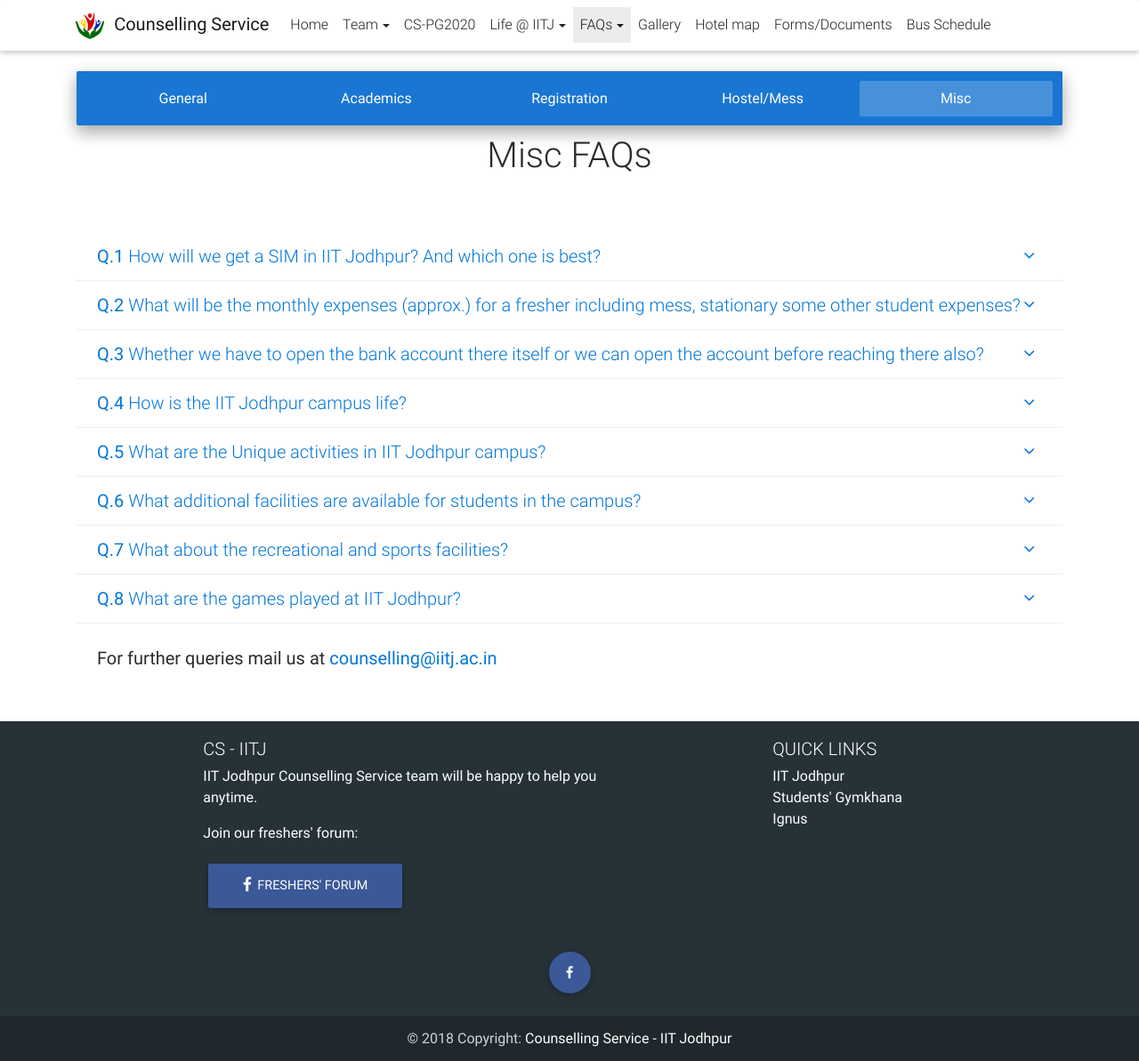
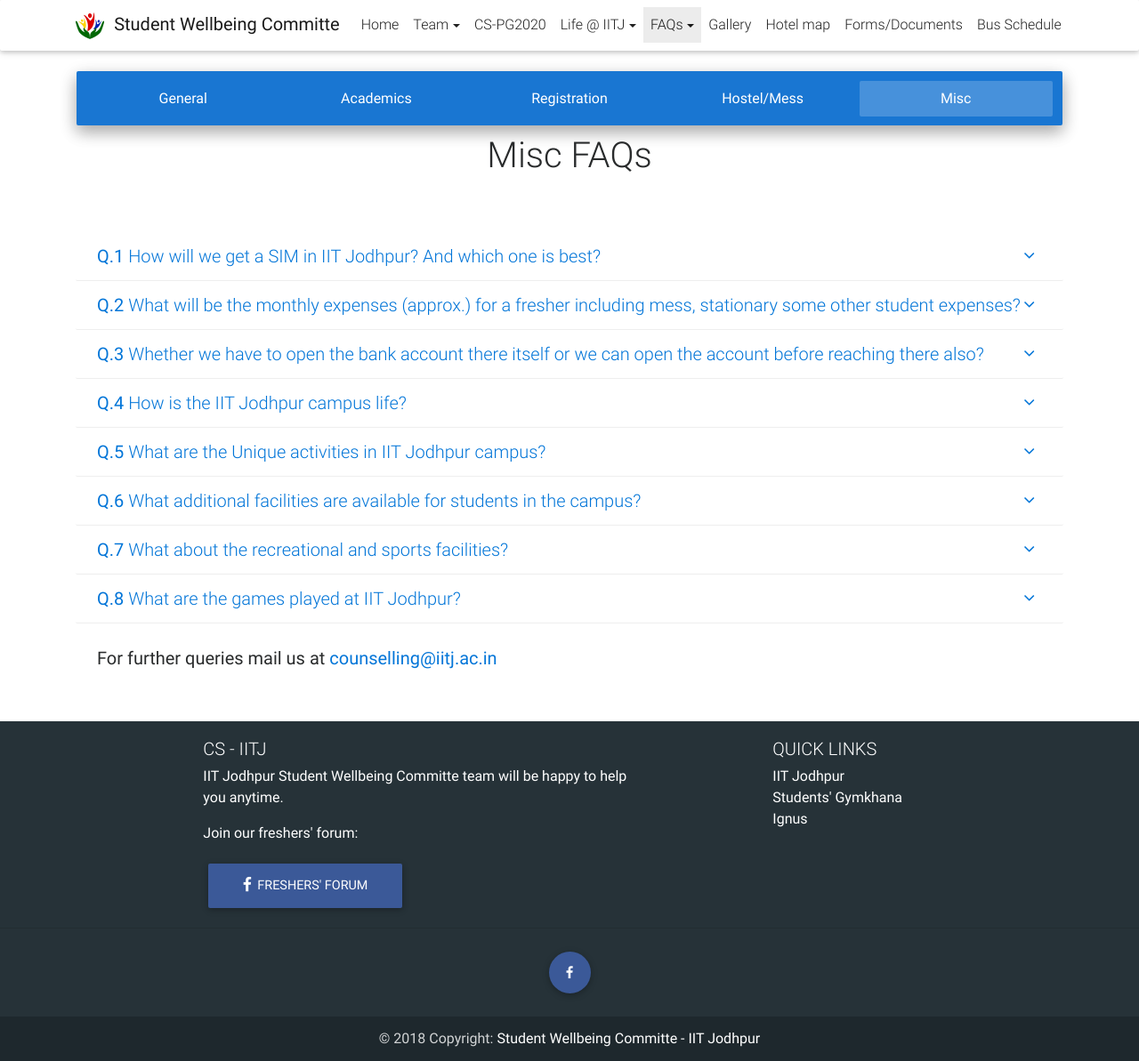
Before and after one commit to manav1403/CS-website, a PHP site: page /misc_faqs.php in a window 1280 px wide. Shown: the whole page at 89% size. Run offline with PHP 8.4, Linux system fonts and the light colour scheme.

Commit message:
ckanged name to wellbeing and adjusted navbar

```diff
--- a/cs/footer.html
+++ b/cs/footer.html
@@ -7,7 +7,7 @@
             <!--First column-->
             <div class="col-md-5 offset-md-2">
                 <h5 class="title">CS - IITJ</h5>
-                <p>IIT Jodhpur Counselling Service team will be happy to help you anytime.</p>
+                <p>IIT Jodhpur Student Wellbeing Committe team will be happy to help you anytime.</p>
                 <p>Join our freshers' forum:</p>
                 <a class="btn btn-lg btn-fb" role="button"
                    href="https://www.facebook.com/groups/685426511929213" target="_blank"><i
@@ -58,7 +58,7 @@
     <!--Copyright-->
     <div class="footer-copyright">
         <div class="container-fluid">
-            © 2018 Copyright: <a href="index.php">Counselling Service - IIT Jodhpur </a>
+            © 2018 Copyright: <a href="index.php">Student Wellbeing Committe - IIT Jodhpur </a>
         </div>
     </div>
     <!--/.Copyright-->
--- a/cs/gallery.php
+++ b/cs/gallery.php
@@ -2,7 +2,7 @@
 include 'head.html';
 ?>
 <head>
-    <title>Gallery - Counselling Service</title>
+    <title>Gallery - Student Wellbeing Committe</title>
 </head>
 <body>
 <!--Navbar-->
--- a/cs/head.html
+++ b/cs/head.html
@@ -3,11 +3,11 @@
 <head>
     <meta charset="utf-8">
     <meta content="width=device-width, initial-scale=1, maximum-scale=1.0, user-scalable=no" name="viewport">
-    <meta property="og:description" content="Counselling Service IITJ. Checklist and forms for IIT Jodhpur. Ask any Query regarding admission at IIT Jodhpur and about Life at IIT Jodhpur" />
+    <meta property="og:description" content="Student Wellbeing Committe IITJ. Checklist and forms for IIT Jodhpur. Ask any Query regarding admission at IIT Jodhpur and about Life at IIT Jodhpur" />
     <meta property="og:image" content="http://cs.iitj.ac.in/images/logo_og.jpg" />
     <meta http-equiv="x-ua-compatible" content="ie=edge">
     <meta name="theme-color" content="#D3D3D3">
-    <meta name="title" content="Counselling Service - IIT Jodhpur">
+    <meta name="title" content="Student Wellbeing Committe - IIT Jodhpur">
     <meta name="description"
           content=" IITJ. Checklist and forms for IIT Jodhpur. Ask any Query regarding admission at IIT Jodhpur and about Life at IIT Jodhpur">
     <meta name="robots" CONTENT="index, follow">
--- a/cs/hostel_mess_faqs.php
+++ b/cs/hostel_mess_faqs.php
@@ -166,7 +166,7 @@ include 'navbar.html';
             <!--First column-->
             <div class="col-md-5 offset-md-2">
                 <h5 class="title">CS - IITJ</h5>
-                <p>IIT Jodhpur Counselling Service team will be happy to help you anytime.</p>
+                <p>IIT Jodhpur Student Wellbeing Committe team will be happy to help you anytime.</p>
                 <p>Join our freshers' forum:</p>
                 <a class="btn btn-lg btn-fb" role="button"
                    href="https://www.facebook.com/profile.php?id=534300236607966" target="_blank"><i
@@ -207,7 +207,7 @@ include 'navbar.html';
     <!--Copyright-->
     <div class="footer-copyright">
         <div class="container-fluid">
-            © 2018 Copyright: <a href="index.php">Counselling Service - IIT Jodhpur </a>
+            © 2018 Copyright: <a href="index.php">Student Wellbeing Committe - IIT Jodhpur </a>
 
         </div>
     </div>
--- a/cs/index.php
+++ b/cs/index.php
@@ -2,7 +2,7 @@
 include 'head.html';
 ?>
     <head>
-        <title>Counselling Service - IIT Jodhpur</title>
+        <title>Student Wellbeing Committe - IIT Jodhpur</title>
     </head>
     <body>
 <div id="fb-root"></div>
@@ -51,7 +51,7 @@ include 'navbar.html';
             <div class="carousel-caption">
                 <ul class="animated fadeInUp">
                     <li>
-                        <h2 class="h2-responsive">Counselling Service</h2>
+                        <h2 class="h2-responsive">Student Wellbeing Committe</h2>
                         <h4 class="h4-responsive">IIT Jodhpur</h4>
                     </li>
                 </ul>
@@ -186,7 +186,7 @@ include 'navbar.html';
             <div class="col-sm-12 card-block m-0 pt-5">
                 <p class="text-justify">The upcoming years of your stay at IIT Jodhpur will give your life a new direction
                     both academically and personally. As the time passes, there will be various challenges waiting for you.
-                    We, the Student Counselling Service is devoted to provide personal guidance and necessary resources to students
+                    We, the Student Student Wellbeing Committe is devoted to provide personal guidance and necessary resources to students
                     to deal with all these challenges. The team tries to ensure that IITJ is not just an institute, but a
                     home away from home for you.</p>
             </div>
--- a/cs/map/index.html
+++ b/cs/map/index.html
@@ -1,6 +1,6 @@
 <html>
     <head>
-        <title>Hotel Map | Counselling Service - IIT Jodhpur</title>
+        <title>Hotel Map | Student Wellbeing Committe - IIT Jodhpur</title>
         <link rel="stylesheet" href="https://unpkg.com/leaflet@1.1.0/dist/leaflet.css"
                                integrity="sha512-wcw6ts8Anuw10Mzh9Ytw4pylW8+NAD4ch3lqm9lzAsTxg0GFeJgoAtxuCLREZSC5lUXdVyo/7yfsqFjQ4S+aKw=="
                                crossorigin=""/>
--- a/cs/misc_faqs.php
+++ b/cs/misc_faqs.php
@@ -230,7 +230,7 @@ include 'navbar.html';
             <!--First column-->
             <div class="col-md-5 offset-md-2">
                 <h5 class="title">CS - IITJ</h5>
-                <p>IIT Jodhpur Counselling Service team will be happy to help you anytime.</p>
+                <p>IIT Jodhpur Student Wellbeing Committe team will be happy to help you anytime.</p>
                 <p>Join our freshers' forum:</p>
                 <a class="btn btn-lg btn-fb" role="button"
                    href="https://www.facebook.com/profile.php?id=534300236607966" target="_blank"><i
@@ -271,7 +271,7 @@ include 'navbar.html';
     <!--Copyright-->
     <div class="footer-copyright">
         <div class="container-fluid">
-            © 2018 Copyright: <a href="index.php">Counselling Service - IIT Jodhpur </a>
+            © 2018 Copyright: <a href="index.php">Student Wellbeing Committe - IIT Jodhpur </a>
 
         </div>
     </div>
--- a/cs/navbar.html
+++ b/cs/navbar.html
@@ -5,10 +5,10 @@
             <span class="navbar-toggler-icon"></span>
         </button>
         <a class="navbar-brand" href="index.php">
-            <img src="images/logo.png" class="img-logo"><strong>Counselling Service</strong>
+            <img src="images/logo.png" class="img-logo"><strong>Student Wellbeing Committe</strong>
         </a>
         <div>
-            <div class="collapse navbar-collapse" id="navbarNav1">
+            <div class="collapse navbar-collapse" id="navbarNav1" style="width: max-content">
                 <ul class="navbar-nav mr-auto">
                     <li class="nav-item" id="nav-1">
                         <a class="nav-link" href="index.php">Home</span></a>
--- a/cs/registration_faqs.php
+++ b/cs/registration_faqs.php
@@ -46,7 +46,7 @@ include 'navbar.html';
                     proof of address, identity proof, passport size photographs, caste certificate(if needed),
                     domicile certificates and other document shown at official website. Date of registration will
                     be released soon. The procedure for registration will be explained in detail by the members of
-                    counselling service after reaching the college.
+                    Student Wellbeing Committe after reaching the college.
                 </div>
             </div>
         </div>
```
